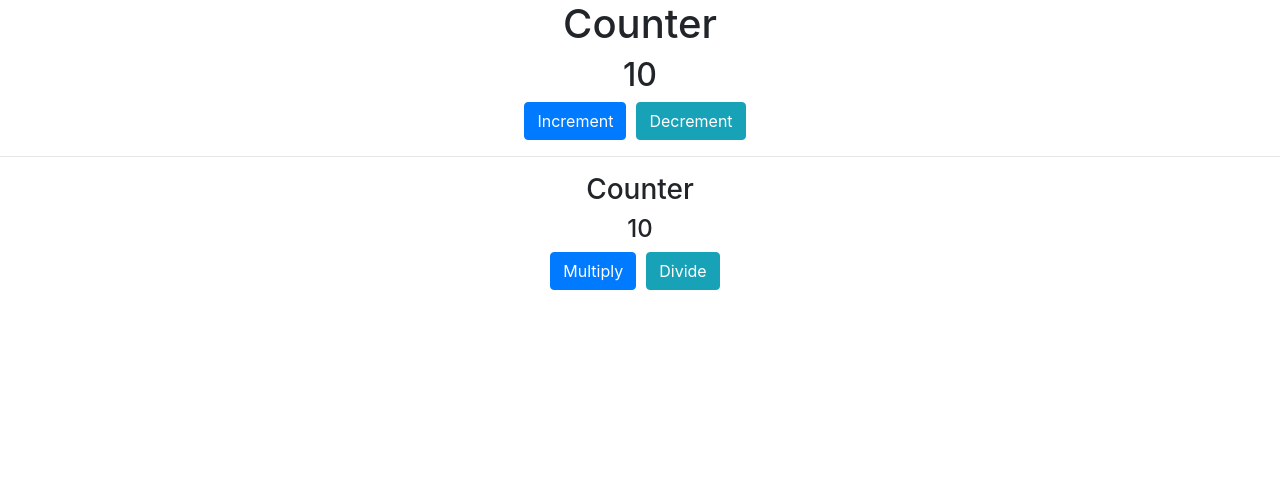
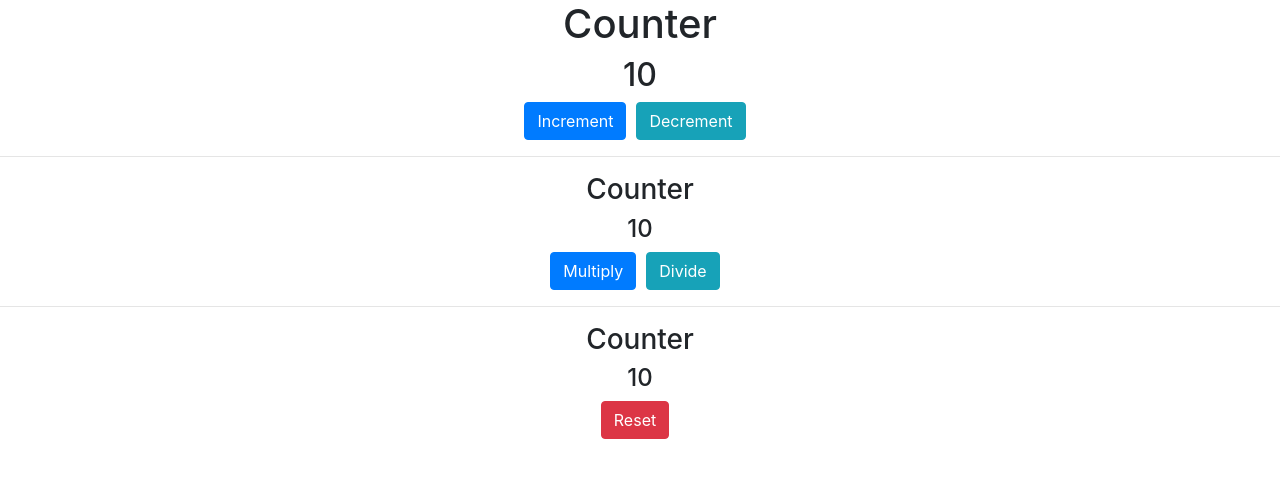
Before and after one commit to wilmer142/reduxAngularBasicApp, an Angular app: page / in a window 1280 px wide. Shown: the top 478 px of the page. Built offline with nearby package versions, Linux system fonts and the light colour scheme.

Commit message:
Implementing communication between father, child and grandchild without with event emitter

```diff
--- a/src/app/counter/child/child.component.html
+++ b/src/app/counter/child/child.component.html
@@ -7,3 +7,11 @@
         <button (click)="divide()" class="btn btn-info">Divide</button>
     </div>
 </div>
+
+<hr>
+
+<div class="row text-center">
+    <div class="col">
+        <app-grandchild [counter]="counter" (counterChanges)="resetGrandChild($event)"></app-grandchild>
+    </div>
+</div>
--- a/src/app/counter/child/child.component.ts
+++ b/src/app/counter/child/child.component.ts
@@ -25,4 +25,9 @@ export class ChildComponent implements OnInit {
     this.counterChanges.emit(this.counter);
   }
 
+  resetGrandChild(newCounter: number){
+    this.counter = newCounter;
+    this.counterChanges.emit(this.counter);
+  }
+
 }
--- a/src/app/counter/grandchild/grandchild.component.html
+++ b/src/app/counter/grandchild/grandchild.component.html
@@ -1 +1,4 @@
-<p>grandchild works!</p>
+<h3>Counter</h3>
+<h4>{{ counter }}</h4>
+
+<button class="btn btn-danger" (click)="reset()">Reset</button>
--- a/src/app/counter/grandchild/grandchild.component.ts
+++ b/src/app/counter/grandchild/grandchild.component.ts
@@ -1,4 +1,4 @@
-import { Component, OnInit } from '@angular/core';
+import { Component, OnInit, Input, Output, EventEmitter } from '@angular/core';
 
 @Component({
   selector: 'app-grandchild',
@@ -7,9 +7,16 @@ import { Component, OnInit } from '@angular/core';
 })
 export class GrandchildComponent implements OnInit {
 
+  @Input() counter: number;
+  @Output() counterChanges = new EventEmitter<number>();
   constructor() { }
 
   ngOnInit() {
   }
 
+  reset(){
+    this.counter = 0;
+    this.counterChanges.emit(this.counter);
+  }
+
 }
```
